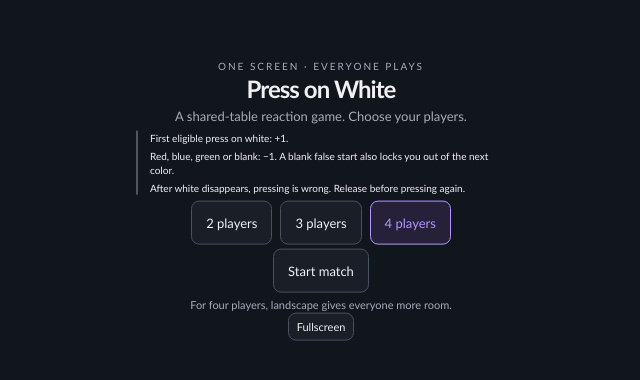
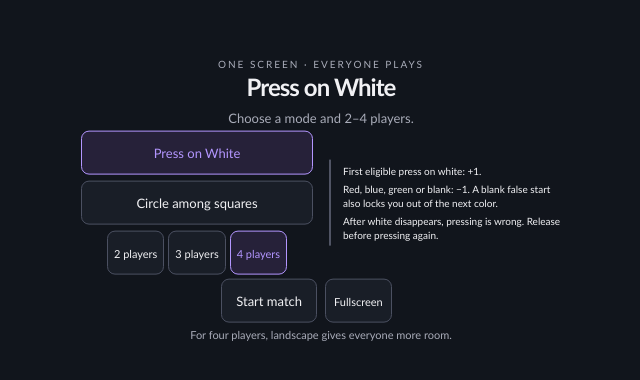
Before and after one commit to DeeGeeGames/Reactionator, a website with bundled scripts: page index.html in a window 1280 px wide. Shown: the part 200-580 px from the top of the page, without its empty margins (319-959 px from the left). Built offline with nearby package versions, Linux system fonts and the light colour scheme.

Commit message:
Add setup selection for implemented game modes

```diff
--- a/src/circle-among-squares.ts
+++ b/src/circle-among-squares.ts
@@ -35,6 +35,7 @@ const present = function(state: CircleStimulus): Presentation {
 };
 export const circleAmongSquares = defineMode({
 	id: 'circle-among-squares', name: 'Circle among squares',
+	defaults: circleDefaults,
 	rules: [
 		'First eligible press when a circle is on the board: +1.',
 		'All squares, or a blank gap: −1. A blank false start also locks you out of the next board.',
--- a/src/main.ts
+++ b/src/main.ts
@@ -2,10 +2,11 @@ import './style.css';
 import {Game, type Phase} from './game';
 import {attachPlayerInput} from './input';
 import {type Presentation} from './mode';
+import {listPlayableModes} from './modes';
 
 const app = document.querySelector('#app');
 if (!(app instanceof HTMLElement)) throw new Error('App container is missing');
-const game = new Game(performance.now.bind(performance), Math.random);
+let game = new Game(performance.now.bind(performance), Math.random);
 const make = function<K extends keyof HTMLElementTagNameMap>(tag: K, className: string, text = ''): HTMLElementTagNameMap[K] {
 	const element = document.createElement(tag);
 	element.className = className;
@@ -28,7 +29,25 @@ const title = make('h1', 'title', 'Press on White');
 const description = make('p', 'description');
 const rules = make('div', 'rules');
 for (const text of game.mode.rules) rules.append(make('p', '', text));
+const modeChoices = make('div', 'choices mode-choices');
+modeChoices.setAttribute('role', 'group');
+modeChoices.setAttribute('aria-label', 'Game mode');
+const modeButtons = listPlayableModes().map(function(mode) {
+	const choice = button(mode.name, function() {
+		const selected = game.selectMode(mode.id);
+		if (selected === game) return;
+		input.dispose();
+		game = selected;
+		input = attachInput();
+		rules.replaceChildren(...game.mode.rules.map(function(text) { return make('p', '', text); }));
+		render();
+	});
+	modeChoices.append(choice);
+	return {mode, choice};
+});
 const choices = make('div', 'choices');
+choices.setAttribute('role', 'group');
+choices.setAttribute('aria-label', 'Player count');
 const playerChoices = [2, 3, 4].map(function(count) {
 	const choice = button(`${count} players`, function() { game.select(count); render(); });
 	choices.append(choice);
@@ -55,11 +74,11 @@ const actions = make('div', 'actions');
 const start = button('Start match', function() { if (layoutReady()) { game.start(); render(); } });
 const resume = button('Resume', function() { if (layoutReady()) { game.resume(); render(); } });
 const rematch = button('Rematch', function() { if (layoutReady()) { game.rematch(); render(); } });
-const end = button('Change players', function() { game.end(); render(); });
+const end = button('Change setup', function() { game.end(); render(); });
 actions.append(start, resume, rematch, end);
 const hint = make('p', 'hint');
 const nearText = make('div', 'status-copy near-text');
-nearText.append(eyebrow, title, description, rules, choices, countdown, nearPrompt, timing, scoreTable);
+nearText.append(eyebrow, title, description, modeChoices, rules, choices, countdown, nearPrompt, timing, scoreTable);
 const farText = make('div', 'status-copy far-text');
 // The far copy is visual repetition; assistive technology reads the near copy once.
 farText.setAttribute('aria-hidden', 'true');
@@ -150,20 +169,24 @@ const render = function(): void {
 	title.textContent = setup ? game.mode.name : paused ? 'Paused' : ready ? 'Ready at your seat'
 		: counting ? 'Get ready' : roundResults ? `Round ${state.round} complete` : matchResults
 			? `${winners.map(function(player) { return `P${player}`; }).join(' + ')} ${winners.length > 1 ? 'tie' : 'wins'}` : game.mode.name;
-	description.textContent = setup ? 'A shared-table reaction game. Choose your players.' : paused ? state.pauseReason
+	description.textContent = setup ? 'Choose a mode and 2–4 players.' : paused ? state.pauseReason
 		: ready ? 'Each player: release, then press your own control.' : roundResults ? 'Everyone press your control when ready for the next round.'
 			: matchResults ? `${game.config.rounds} rounds played. ${winners.length > 1 ? 'Shared victory.' : 'Match complete.'}` : '';
 	show(eyebrow, setup); show(title, !playing); show(description, setup || paused || ready || results);
-	show(rules, setup); show(choices, setup); show(countdown, counting); show(target, playing && presentation.kind !== 'blank');
+	show(rules, setup); show(modeChoices, setup); show(choices, setup); show(countdown, counting); show(target, playing && presentation.kind !== 'blank');
 	show(nearPrompt, playing && presentation.prompt !== '');
 	show(farPrompt, playing && presentation.prompt !== '');
 	show(timing, playing || counting); show(scoreTable, results); show(start, setup); show(resume, paused);
 	show(rematch, matchResults); show(end, paused || matchResults); show(actions, setup || paused || matchResults);
 	show(pause, !setup && !paused && !matchResults);
 	show(fullscreen, setup && document.fullscreenEnabled);
-	end.textContent = paused ? 'End match' : 'Change players';
+	end.textContent = paused ? 'End match' : 'Change setup';
 	start.disabled = !layoutReady(); resume.disabled = !layoutReady(); rematch.disabled = !layoutReady();
 	for (const {count, choice} of playerChoices) choice.setAttribute('aria-pressed', String(count === state.players.length));
+	for (const {mode, choice} of modeButtons) {
+		choice.setAttribute('aria-pressed', String(mode.id === game.mode.id));
+		choice.disabled = !setup;
+	}
 	countdown.textContent = String(state.countdown);
 	timing.textContent = `ROUND ${state.round} / ${game.config.rounds} · ${(state.remaining / 1000).toFixed(1)}s`;
 	table.dataset.board = playing ? presentation.kind : '';
--- a/src/mode.ts
+++ b/src/mode.ts
@@ -60,6 +60,7 @@ export interface ModeDefinition<TConfig extends Config, TStimulus extends Stimul
 	readonly id: TConfig['mode'];
 	readonly name: string;
 	readonly rules: readonly string[];
+	readonly defaults?: TConfig;
 	readonly isConfig: (config: Config) => config is TConfig;
 	readonly isStimulus: (state: Stimulus) => state is TStimulus;
 	readonly validate: (config: TConfig) => TConfig;
@@ -72,6 +73,7 @@ export interface RuntimeMode {
 	readonly id: string;
 	readonly name: string;
 	readonly rules: readonly string[];
+	readonly defaults?: Config;
 	readonly validate: (config: Config) => Config;
 	readonly create: (time: number, identity: number, config: Config, random: () => number) => Stimulus;
 	readonly advance: (state: Stimulus, time: number, config: Config, random: () => number) => Stimulus;
@@ -81,6 +83,9 @@ export interface RuntimeMode {
 const registry = new Map<string, RuntimeMode>();
 export const registerMode = function(mode: RuntimeMode): void {
 	if (registry.has(mode.id)) throw new Error('Mode already registered');
+	if (mode.defaults !== undefined && (mode.defaults.mode !== mode.id || mode.validate(mode.defaults).mode !== mode.id)) {
+		throw new Error('Mode does not match default configuration');
+	}
 	registry.set(mode.id, mode);
 };
 export const requireMode = function(id: string): RuntimeMode {
@@ -100,6 +105,7 @@ export const defineMode = function<TConfig extends Config, TStimulus extends Sti
 	};
 	return {
 		id: mode.id, name: mode.name, rules: mode.rules,
+		...(mode.defaults === undefined ? {} : {defaults: mode.validate(configOf(mode.defaults))}),
 		validate: function(config) { return mode.validate(configOf(config)); },
 		create: function(time, identity, config, random) { return mode.create(time, identity, configOf(config), random); },
 		advance: function(state, time, config, random) { return mode.advance(stimulusOf(state), time, configOf(config), random); },
@@ -156,6 +162,7 @@ const validatePress = function(config: PressOnWhiteConfig): PressOnWhiteConfig {
 };
 export const pressOnWhite: ModeDefinition<PressOnWhiteConfig, PressOnWhiteStimulus> = {
 	id: 'press-on-white', name: 'Press on White',
+	defaults,
 	rules: ['First eligible press on white: +1.', 'Red, blue, green or blank: −1. A blank false start also locks you out of the next color.', 'After white disappears, pressing is wrong. Release before pressing again.'],
 	isConfig: isPressConfig, isStimulus: isPressStimulus, validate: validatePress,
 	create: pressGap,
--- a/src/modes.ts
+++ b/src/modes.ts
@@ -1,8 +1,20 @@
 import {circleAmongSquares} from './circle-among-squares';
-import {listModes} from './mode';
+import {listModes, requireMode, type Config, type RuntimeMode} from './mode';
 
 export const loadModes = function(): readonly string[] {
 	const ids = listModes().map(function(mode) { return mode.id; });
 	if (!ids.includes(circleAmongSquares.id)) throw new Error('Circle among squares failed to register');
 	return ids;
 };
+
+export const listPlayableModes = function(): readonly RuntimeMode[] {
+	loadModes();
+	return listModes().filter(function(mode) { return mode.defaults !== undefined; });
+};
+
+export const defaultConfigFor = function(id: string): Config {
+	loadModes();
+	const mode = requireMode(id);
+	if (mode.defaults === undefined || mode.defaults.mode !== id) throw new Error('Mode has no matching default configuration');
+	return mode.validate(mode.defaults);
+};
--- a/src/style.css
+++ b/src/style.css
@@ -41,6 +41,7 @@ button:disabled { cursor: default; }
 .rules { text-align: left; font-size: 12px; line-height: 1.4; border-left: 2px solid #505464; padding-left: 12px; margin: 16px auto; max-width: 370px; }
 .rules p { margin: 7px 0; }
 .actions, .choices { display: flex; justify-content: center; flex-wrap: wrap; gap: 8px; }
+.mode-choices .action { flex: 1 1 120px; max-width: 230px; }
 .actions { margin-top: 14px; }
 .action { min-height: 44px; padding: 10px 14px; border: 1px solid #4b5061; background: var(--surface); color: #f1f1f4; border-radius: 8px; font-size: 13px; }
 .action[aria-pressed='true'] { border-color: var(--p1); color: var(--p1); background: #262139; }
@@ -121,15 +122,22 @@ button:disabled { cursor: default; }
 	.table[data-phase='playing'] .toolbar { grid-column: 3; grid-row: 2; }
 	.table:not([data-phase='setup']) .countdown { font-size: 42px; }
 	.target { width: 64px; height: 64px; }
-	.table[data-phase='setup'] .center { max-width: 500px; }
+	.table[data-phase='setup'] .center { max-width: 500px; display: grid; grid-template-columns: 1fr 1fr; column-gap: 8px; }
+	.table[data-phase='setup'] .near-text { grid-column: 1 / -1; grid-row: 1; display: grid; grid-template-columns: 1fr 1fr; column-gap: 16px; align-items: center; }
+	.table[data-phase='setup'] .eyebrow, .table[data-phase='setup'] .title, .table[data-phase='setup'] .description { grid-column: 1 / -1; }
+	.table[data-phase='setup'] .mode-choices { grid-column: 1; grid-row: 4; flex-direction: column; gap: 6px; }
+	.table[data-phase='setup'] .mode-choices .action { flex: auto; max-width: none; }
+	.table[data-phase='setup'] .rules { grid-column: 2; grid-row: 4 / 6; }
+	.table[data-phase='setup'] .choices:not(.mode-choices) { grid-column: 1; grid-row: 5; gap: 4px; margin-top: 6px; }
+	.table[data-phase='setup'] .choices:not(.mode-choices) .action { padding: 10px 6px; font-size: 11px; }
 	.table[data-phase='setup'] .title { font-size: 24px; margin-bottom: 6px; }
 	.table[data-phase='setup'] .eyebrow { margin-bottom: 4px; }
 	.table[data-phase='setup'] .rules { margin: 6px auto; font-size: 10px; }
 	.table[data-phase='setup'] .rules p { margin: 4px 0; }
 	.table[data-phase='setup'] .description { margin: 4px 0; }
-	.table[data-phase='setup'] .actions { margin-top: 4px; }
-	.table[data-phase='setup'] .toolbar { margin-top: 0; }
-	.table[data-phase='setup'] .hint { margin-top: 4px; }
+	.table[data-phase='setup'] .actions { grid-column: 1; grid-row: 2; margin-top: 4px; justify-content: flex-end; }
+	.table[data-phase='setup'] .toolbar { grid-column: 2; grid-row: 2; margin-top: 4px; justify-content: flex-start; }
+	.table[data-phase='setup'] .hint { grid-column: 1 / -1; grid-row: 3; margin-top: 4px; }
 }
 @media (max-height: 560px) and (orientation: portrait) {
 	:root { --pad-height: 104px; }
```
Also changed, not shown: src/game.ts (+8 -1 lines), src/setup-mode.test.ts (added, +120 -0 lines), README.md.
